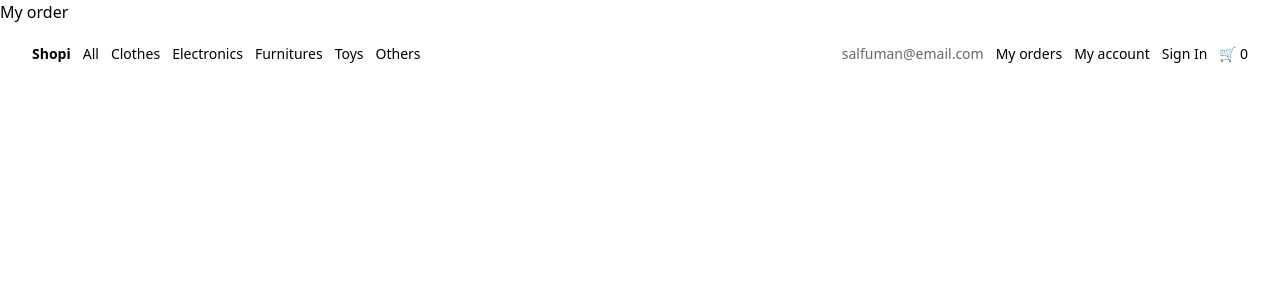
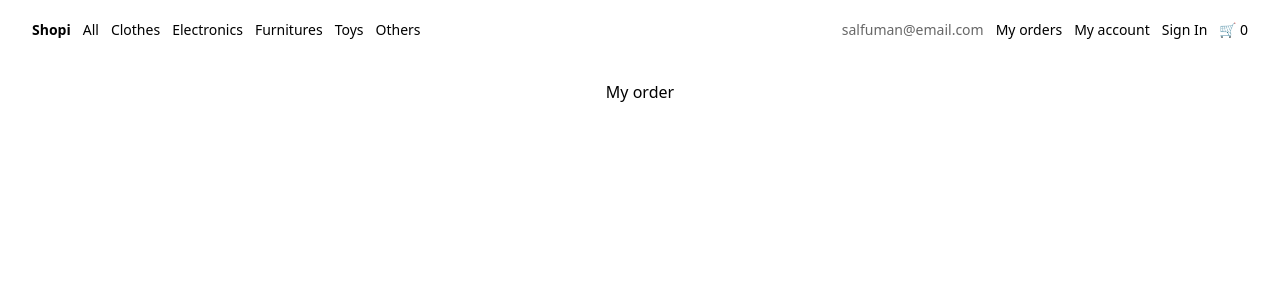
Before and after one commit to arielgomezmendez/ecommerce, a React (Vite) app: page /my-order in a window 1280 px wide. Shown: the top 300 px of the page. Built offline with nearby package versions, Linux system fonts and the light colour scheme.

Commit message:
Create Layout component

```diff
--- /dev/null
+++ b/src/Components/Layout/index.tsx
@@ -0,0 +1,15 @@
+import { ReactNode } from "react"
+
+interface LayoutProps {
+  children: ReactNode
+}
+
+const Layout = ({children}: LayoutProps): JSX.Element => {
+  return (
+    <div className="flex flex-col mt-20 items-center">
+      {children}
+    </div>
+  )
+}
+
+export default Layout
--- a/src/Components/Navbar/index.tsx
+++ b/src/Components/Navbar/index.tsx
@@ -5,7 +5,7 @@
   const activeStyle: string = 'underline underline-offset-4';
 
   return (
-    <nav className="flex justify-between items-center fixed z-10 w-full py-5 px-8 text-sm font-light">
+    <nav className="flex justify-between items-center fixed z-10 w-full py-5 px-8 text-sm font-light top-0">
       <ul className="flex items-center gap-3">
         <li className="font-semibold">
           <NavLink
--- a/src/Pages/Home/index.tsx
+++ b/src/Pages/Home/index.tsx
@@ -1,8 +1,10 @@
+import Layout from "../../Components/Layout"
+
 const Home = (): JSX.Element => {
   return (
-    <div>
+    <Layout>
       Home
-    </div>
+    </Layout>
   )
 }
 
--- a/src/Pages/MyAccount/index.tsx
+++ b/src/Pages/MyAccount/index.tsx
@@ -1,9 +1,10 @@
+import Layout from "../../Components/Layout"
 
 const MyAccount = (): JSX.Element => {
   return (
-    <div>
+    <Layout>
       My Account
-    </div>
+    </Layout>
   )
 }
 
--- a/src/Pages/MyOrder/index.tsx
+++ b/src/Pages/MyOrder/index.tsx
@@ -1,8 +1,10 @@
+import Layout from "../../Components/Layout"
+
 const index = (): JSX.Element => {
   return (
-    <div>
+    <Layout>
       My order
-    </div>
+    </Layout>
   )
 }
 
--- a/src/Pages/MyOrders/index.tsx
+++ b/src/Pages/MyOrders/index.tsx
@@ -1,8 +1,10 @@
+import Layout from "../../Components/Layout"
+
 const MyOrders = (): JSX.Element => {
   return (
-    <div>
+    <Layout>
       My orders
-    </div>
+    </Layout>
   )
 }
 
--- a/src/Pages/SignIn/index.tsx
+++ b/src/Pages/SignIn/index.tsx
@@ -1,8 +1,10 @@
+import Layout from "../../Components/Layout"
+
 const SignIn = (): JSX.Element => {
   return (
-    <div>
+    <Layout>
       Sign in
-    </div>
+    </Layout>
   )
 }
 
```
